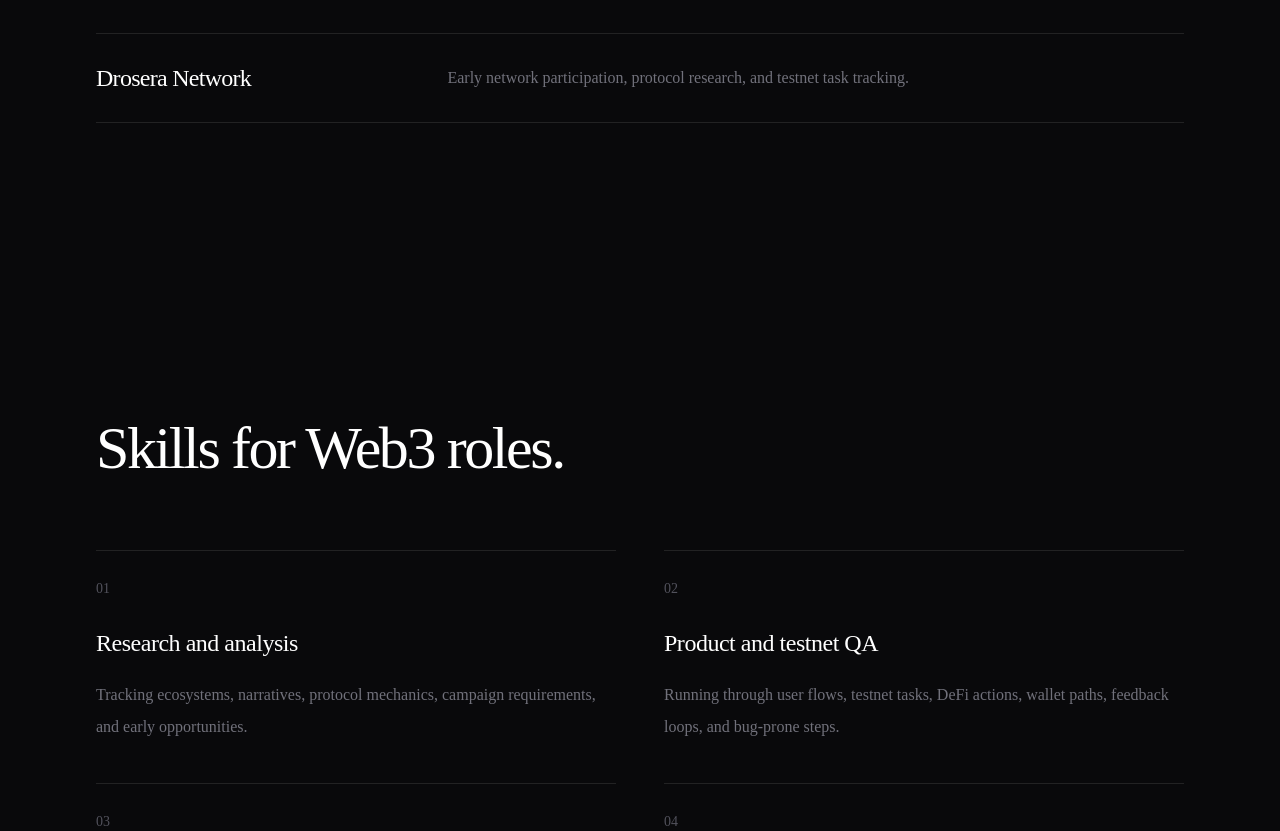
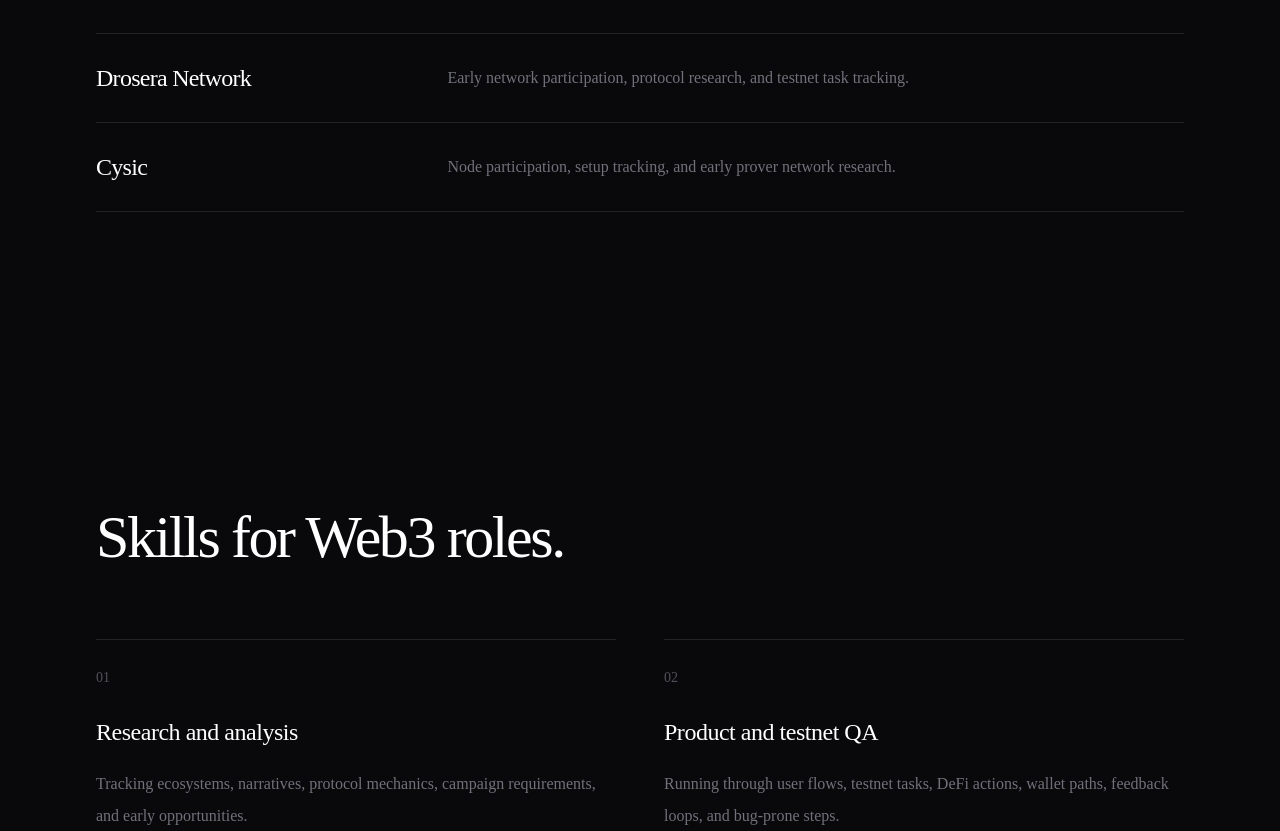
Before and after one commit to Randimt/lerand-portfolio, a Next.js app: page / in a window 1280 px wide. Shown: the part 3308-4139 px from the top of the page. Built offline with nearby package versions, Linux system fonts and the light colour scheme.

Commit message:
Add Cysic network experience

```diff
--- a/src/app/page.tsx
+++ b/src/app/page.tsx
@@ -31,6 +31,10 @@ const ecosystems = [
   {
     name: "Drosera Network",
     role: "Early network participation, protocol research, and testnet task tracking.",
+  },
+  {
+    name: "Cysic",
+    role: "Node participation, setup tracking, and early prover network research.",
   },
 ];
 
```
